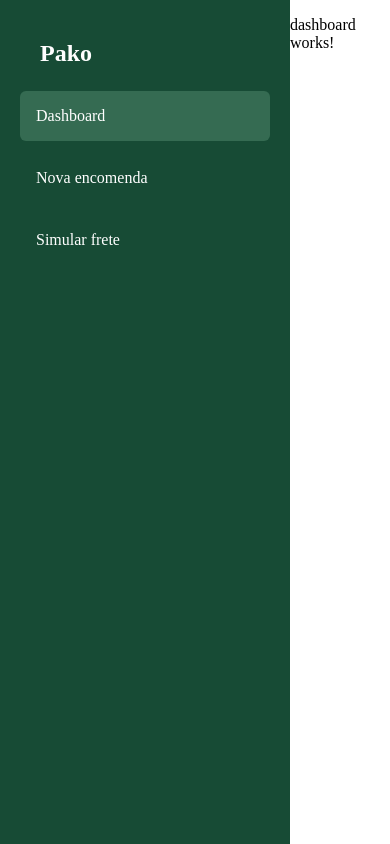
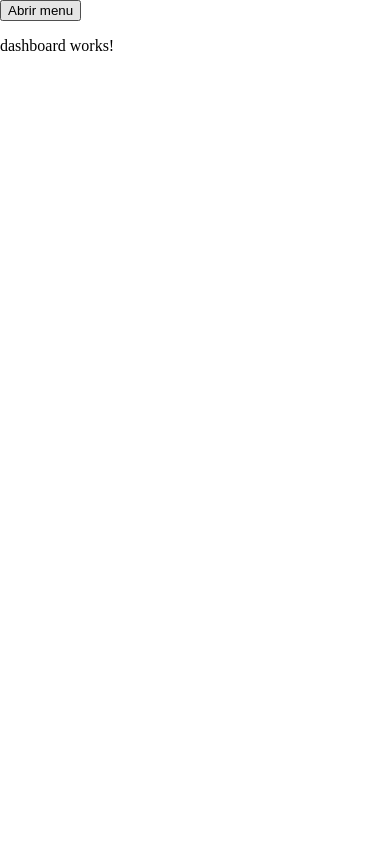
Before and after one commit to cunha454/pako, an Angular app in the folder pako-frontend/: page /dashboard in a window 390 px wide. Built offline with nearby package versions, Linux system fonts and the light colour scheme.

Commit message:
feat: implementado layout e navegação responsiva inicial

```diff
--- a/pako-frontend/src/app/layouts/app-shell/app-shell.css
+++ b/pako-frontend/src/app/layouts/app-shell/app-shell.css
@@ -37,3 +37,38 @@ h1{
     margin-bottom: 24px;
     margin-left: 20px;
 }
+
+.botao-menu{
+    display: none;
+}
+
+.backdrop {
+    display: none;
+}
+
+@media (max-width: 768px) {
+    aside{
+        display: none;
+    }
+
+    .menu-aberto{
+        display: flex;
+        position: fixed;
+        top: 0;
+        left: 0;
+        height: 100vh;
+        z-index: 20;
+    }
+
+    .botao-menu{
+        display: block;
+    }
+
+    .backdrop{
+        display: flex;
+        position: fixed;
+        inset: 0;
+        z-index: 10;
+        background-color: rgba(0, 0, 0, 0.5);
+    }
+}
--- a/pako-frontend/src/app/layouts/app-shell/app-shell.html
+++ b/pako-frontend/src/app/layouts/app-shell/app-shell.html
@@ -1,13 +1,18 @@
 <div class="app-layout">
-    <aside>
+    @if (menuAberto()){
+    <button type="button" aria-label="Fechar menu" class="backdrop" (click)="alternarMenu()"></button>
+    }
+    <aside [class.menu-aberto]="menuAberto()">
         <h1>Pako</h1>
+        <button type="button" class="botao-menu" (click)="alternarMenu()">Fechar menu</button>
         <nav aria-label="Menu principal">
-            <a routerLink="/dashboard" routerLinkActive="active">Dashboard</a>
-            <a routerLink="/nova-encomenda" routerLinkActive="active">Nova encomenda</a>
-            <a routerLink="/simular-frete" routerLinkActive="active">Simular frete</a>
+            <a (click)="fecharMenu()" routerLink="/dashboard" routerLinkActive="active">Dashboard</a>
+            <a (click)="fecharMenu()" routerLink="/nova-encomenda" routerLinkActive="active">Nova encomenda</a>
+            <a (click)="fecharMenu()" routerLink="/simular-frete" routerLinkActive="active">Simular frete</a>
         </nav>
     </aside>
     <main>
+        <button type="button" class="botao-menu" (click)="alternarMenu()">Abrir menu</button>
         <router-outlet />
     </main>
 </div>
--- a/pako-frontend/src/app/layouts/app-shell/app-shell.ts
+++ b/pako-frontend/src/app/layouts/app-shell/app-shell.ts
@@ -1,4 +1,4 @@
-import { Component } from '@angular/core';
+import { Component, signal } from '@angular/core';
 import { RouterOutlet, RouterLink, RouterLinkActive } from '@angular/router';
 
 @Component({
@@ -7,4 +7,15 @@ import { RouterOutlet, RouterLink, RouterLinkActive } from '@angular/router';
   templateUrl: './app-shell.html',
   styleUrl: './app-shell.css',
 })
-export class AppShell {}
+export class AppShell {
+
+menuAberto = signal(false);
+
+alternarMenu(){
+    this.menuAberto.set(!this.menuAberto());
+}
+
+fecharMenu(){
+  this.menuAberto.set(false)
+}
+}
--- a/pako-frontend/src/styles.css
+++ b/pako-frontend/src/styles.css
@@ -1,3 +1,7 @@
 body{
     margin: 0px ;
 }
+
+* {
+    box-sizing: border-box;
+}
```
